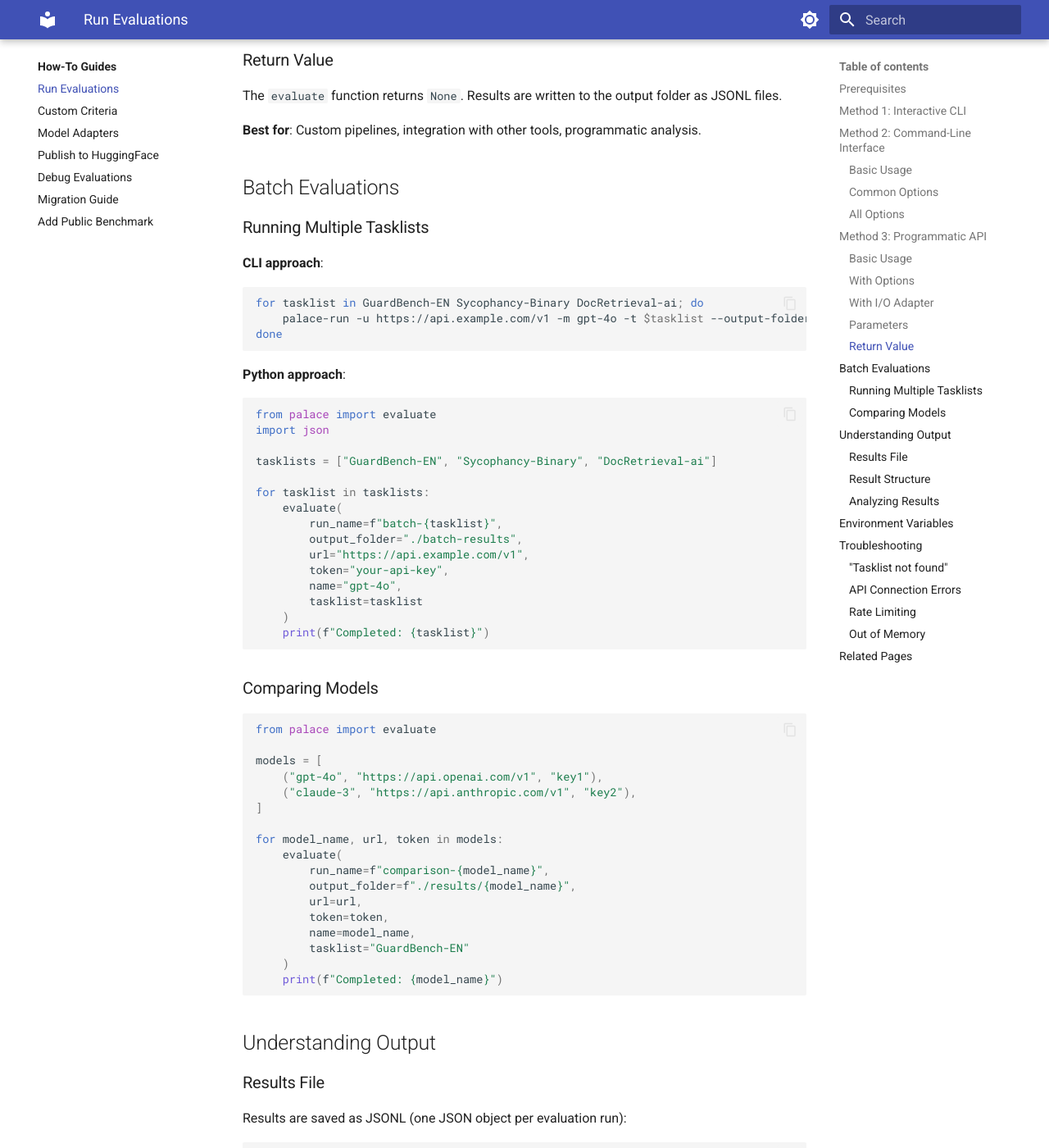
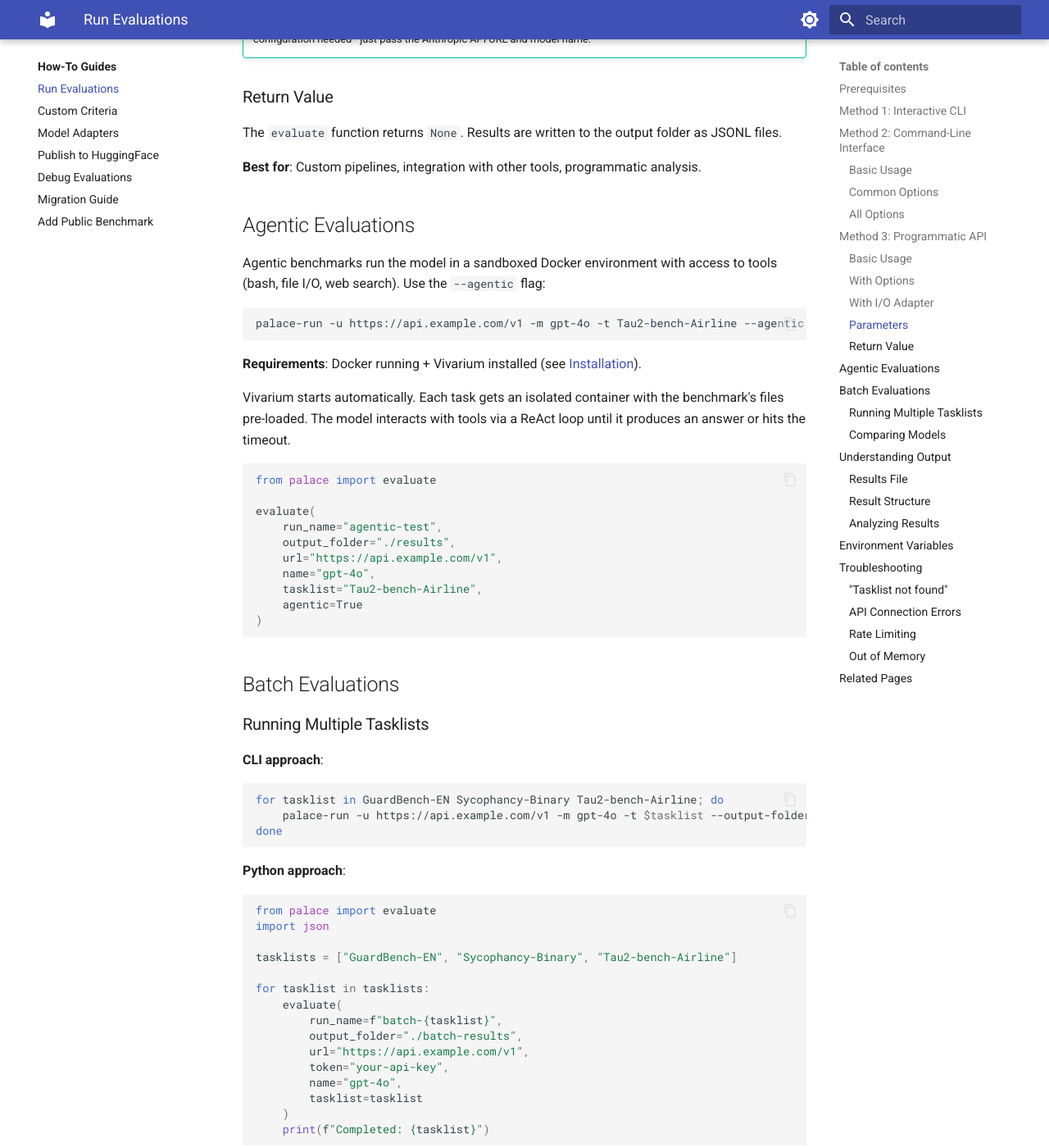
Before and after one commit to palace-ai/palace-eval, an MkDocs documentation site: the page built from docs/howto/run-evaluations.md, in a window 1280 px wide and 1400 px high, scrolled down 4032 px. Shown: the whole window at 82% size. Built offline with MkDocs 1.6.1 and Material for MkDocs 9.7.7, drawn with Linux system fonts in a browser that asks for light colours; some of the changed text lies outside the part shown.

Commit message:
Updated docs

````diff
--- a/docs/howto/run-evaluations.md
+++ b/docs/howto/run-evaluations.md
@@ -64,6 +64,7 @@
 | `--run-name` | Name for this evaluation run | `eval` |
 | `--runs-per-configuration` | Number of runs to perform | 1 |
 | `--endpoint-type` | `openai` or `mcp` | `openai` |
+| `--agentic` | Run in sandboxed environment via Vivarium | `False` |
 
 **Best for**: Scripted evaluations, CI/CD pipelines, batch processing.
 
@@ -155,13 +156,38 @@
 
 **Best for**: Custom pipelines, integration with other tools, programmatic analysis.
 
+## Agentic Evaluations
+
+Agentic benchmarks run the model in a sandboxed Docker environment with access to tools (bash, file I/O, web search). Use the `--agentic` flag:
+
+```bash
+palace-run -u https://api.example.com/v1 -m gpt-4o -t Tau2-bench-Airline --agentic
+```
+
+**Requirements**: Docker running + Vivarium installed (see [Installation](../getting-started/installation.md#agentic-evaluation-optional)).
+
+Vivarium starts automatically. Each task gets an isolated container with the benchmark's files pre-loaded. The model interacts with tools via a ReAct loop until it produces an answer or hits the timeout.
+
+```python
+from palace import evaluate
+
+evaluate(
+    run_name="agentic-test",
+    output_folder="./results",
+    url="https://api.example.com/v1",
+    name="gpt-4o",
+    tasklist="Tau2-bench-Airline",
+    agentic=True
+)
+```
+
 ## Batch Evaluations
 
 ### Running Multiple Tasklists
 
 **CLI approach**:
 ```bash
-for tasklist in GuardBench-EN Sycophancy-Binary DocRetrieval-ai; do
+for tasklist in GuardBench-EN Sycophancy-Binary Tau2-bench-Airline; do
     palace-run -u https://api.example.com/v1 -m gpt-4o -t $tasklist --output-folder ./batch-results
 done
 ```
@@ -171,7 +197,7 @@
 from palace import evaluate
 import json
 
-tasklists = ["GuardBench-EN", "Sycophancy-Binary", "DocRetrieval-ai"]
+tasklists = ["GuardBench-EN", "Sycophancy-Binary", "Tau2-bench-Airline"]
 
 for tasklist in tasklists:
     evaluate(
````
Also changed, not shown: docs/getting-started/installation.md (+26 -0 lines), docs/reference/cli.md (+3 -3 lines).
